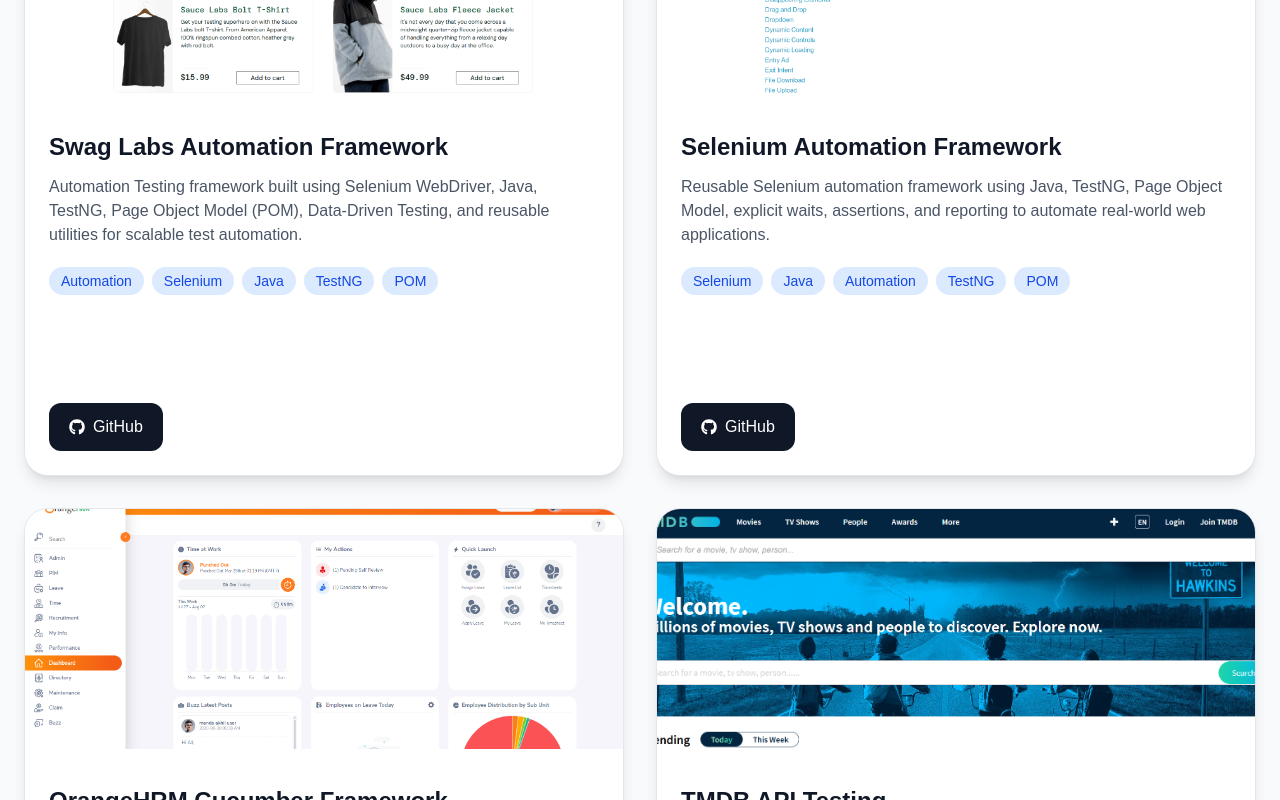
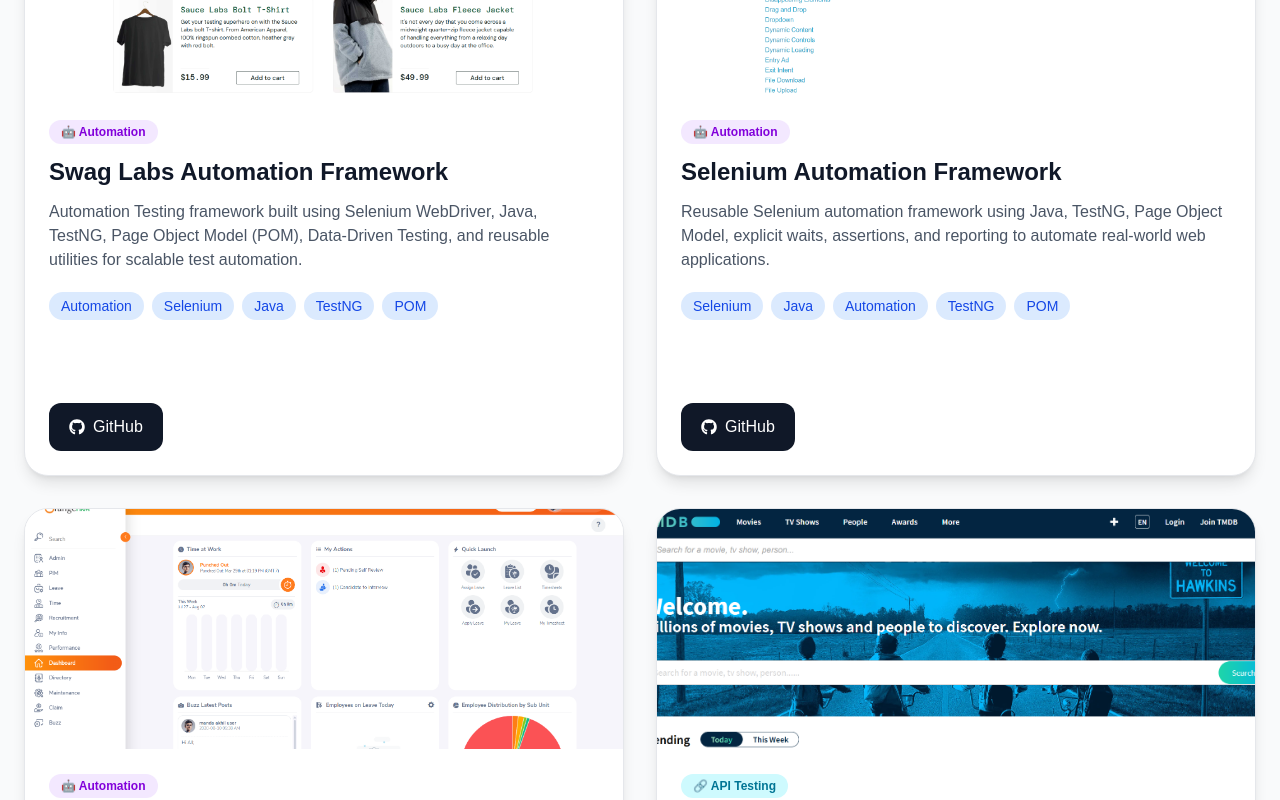
Before and after one commit to abdelrahman-eltabaa/portfolio, a React (Vite) app: page / in a window 1280 px wide. Shown: the part 5240-6040 px from the top of the page. Built offline with nearby package versions, Linux system fonts and the light colour scheme.

Commit message:
Add Experience section and improve portfolio

```diff
--- a/src/data/projects.js
+++ b/src/data/projects.js
@@ -1,6 +1,7 @@
 const projects = [
   {
     id: 1,
+    category: "Manual",
     title: "OpenCart E-Commerce Testing",
     description:
       "End-to-end Manual Testing project on the OpenCart E-Commerce platform using Jira & Zephyr. Covered SRS analysis, Test Planning, Test Scenarios, Test Cases, Bug Reporting, RTM, Regression Testing, and comprehensive test documentation.",
@@ -20,6 +21,7 @@
 
   {
     id: 2,
+    category: "API",
     title: "RESTful Booker API Testing",
     description:
       "Professional API Testing project using Postman & Newman covering authentication, CRUD operations, JavaScript assertions, environment variables, automated execution, and HTML reporting.",
@@ -39,6 +41,7 @@
 
   {
     id: 3,
+    category: "Manual",
     title: "Guru99 Bank Manual Testing",
     description:
       "Complete Manual Testing project starting from SRS Analysis through Test Scenarios, Test Cases, RTM, Bug Reporting, Regression Testing, and final testing documentation.",
@@ -58,6 +61,7 @@
 
   {
     id: 4,
+    category: "Manual",
     title: "TEGY Graduation Project",
     description:
       "Performed comprehensive Manual Testing for the TEGY web and mobile application, including functional testing, exploratory testing, UI/UX validation, API verification, and detailed bug reporting.",
@@ -77,6 +81,7 @@
 
   {
     id: 5,
+    category: "Automation",
     title: "Swag Labs Automation Framework",
     description:
       "Automation Testing framework built using Selenium WebDriver, Java, TestNG, Page Object Model (POM), Data-Driven Testing, and reusable utilities for scalable test automation.",
@@ -95,6 +100,7 @@
 
   {
     id: 6,
+    category: "Automation",
     title: "Selenium Automation Framework",
     description:
       "Reusable Selenium automation framework using Java, TestNG, Page Object Model, explicit waits, assertions, and reporting to automate real-world web applications.",
@@ -111,6 +117,7 @@
     ],
   },  {
     id: 7,
+    category: "Automation",
     title: "OrangeHRM Cucumber Framework",
     description:
       "BDD Automation Testing framework for OrangeHRM using Selenium WebDriver, Java, Cucumber, TestNG, and Page Object Model following industry best practices.",
@@ -129,6 +136,7 @@
 
   {
     id: 8,
+    category: "API",
     title: "TMDB API Testing",
     description:
       "API Testing project for The Movie Database (TMDB) API using Postman. Validated endpoints, response status codes, authentication, JSON schema, and automated test scripts.",
@@ -147,6 +155,7 @@
 
   {
     id: 9,
+    category: "Java",
     title: "Java OOP Projects",
     description:
       "Collection of Object-Oriented Programming projects demonstrating Java fundamentals, inheritance, encapsulation, polymorphism, abstraction, and clean code practices.",
@@ -164,6 +173,7 @@
 
   {
     id: 10,
+    category: "Java",
     title: "Library Management System",
     description:
       "Java-based Library Management System implementing Object-Oriented Programming concepts with a clean project structure and reusable components.",
@@ -181,6 +191,7 @@
 
   {
     id: 11,
+    category: "Database",
     title: "Database & SQL Testing",
     description:
       "Database project covering SQL queries, joins, stored procedures, database design, CRUD operations, normalization, and data validation using MySQL.",
@@ -199,6 +210,7 @@
 
   {
     id: 12,
+    category: "React",
     title: "Personal Portfolio Website",
     description:
       "Responsive portfolio website built with React, Vite, and Tailwind CSS showcasing my Software QA projects, certifications, technical skills, and contact information with Dark Mode support.",
```
